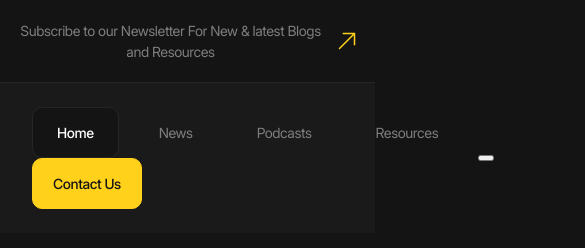
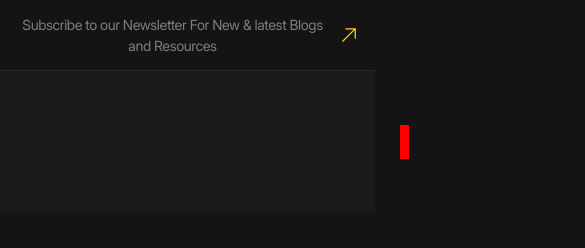
Before and after one commit to NerpaBosikom/future-tech, a website: page index.html in a window 390 px wide. Shown: the top 248 px of the page, 585 px wide, since content can reach past the window. Drawn offline with Linux system fonts and the light colour scheme.

Commit message:
feature/add_header_burger_menu

```diff
--- a/index.html
+++ b/index.html
@@ -56,7 +56,7 @@
             >
           </div>
           <button
-            class="header__burger-button visible-mobile"
+            class="header__burger-button burger-button visible-mobile"
             type="button"
             aria-label="Open menu"
             title="Open menu"
--- a/styles/blocks/_burger-button.scss
+++ b/styles/blocks/_burger-button.scss
@@ -0,0 +1,26 @@
+@use "../helpers/" as *;
+
+.burger-button {
+  @include square(rem(34));
+
+  display: inline-flex;
+  flex-direction: column;
+  justify-content: space-between;
+  padding: rem(8.5) rem(4.25);
+  color: var(--color-light);
+  background-color: red;
+  border: none;
+
+  &__line {
+    width: 100%;
+    height: rem(2);
+    background-color: currentColor;
+    border-radius: 1rem;
+    transition-duration: var(--transition-duration);
+
+    &:last-child {
+      align-self: end;
+      width: 55%;
+    }
+  }
+}
--- a/styles/blocks/_header.scss
+++ b/styles/blocks/_header.scss
@@ -5,6 +5,10 @@
     padding-block: rem(20);
     text-align: center;
     border-bottom: var(--border);
+
+    @include mobile {
+      padding-block: rem(14);
+    }
   }
 
   &__body {
@@ -23,6 +27,14 @@
     @include mobile-above {
       display: contents;
     }
+
+    @include mobile {
+      &:not(.is-active) {
+        @include hide;
+
+        translate: 100%;
+      }
+    }
   }
 
   &__menu {
@@ -30,11 +42,19 @@
       display: flex;
       align-items: center;
       column-gap: rem(16);
+
+      @include laptop {
+        column-gap: rem(6);
+      }
     }
 
     &-link {
       padding: rem(14) rem(24);
       color: var(--color-gray-50);
+
+      @include laptop {
+        padding: rem(10) rem(18);
+      }
 
       &.is-active {
         color: var(--color-light);
--- a/styles/blocks/_icons.scss
+++ b/styles/blocks/_icons.scss
@@ -15,6 +15,10 @@
     background-position: center;
     background-size: contain;
     background-repeat: no-repeat;
+
+    @include laptop {
+      --size: #{rem(20)};
+    }
   }
 
   &--yellow-arrow {
```
Also changed, not shown: styles/main.css, 1 other file.
